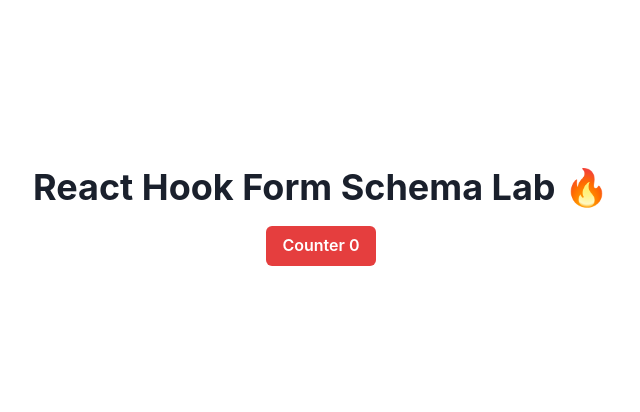
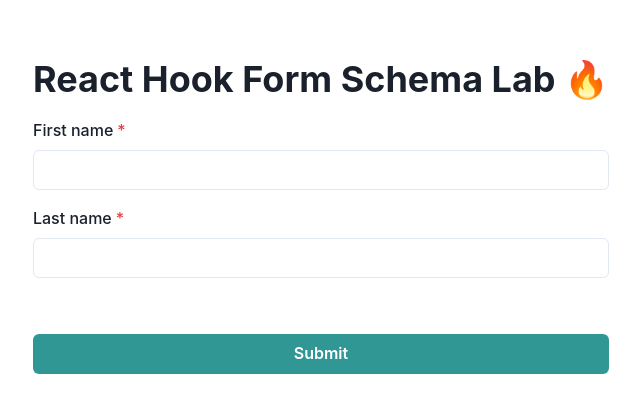
Before and after one commit to MomenSherif/react-hook-form-schema-lab, a React (Vite) app: page / in a window 1280 px wide. Shown: the part 184-596 px from the top of the page, without its empty margins (319-959 px from the left). Built offline with nearby package versions, Linux system fonts and the light colour scheme.

Commit message:
feat: add react-hook-form

```diff
--- a/package.json
+++ b/package.json
@@ -20,7 +20,8 @@
     "@emotion/styled": "^11",
     "framer-motion": "^6",
     "react": "^18.2.0",
-    "react-dom": "^18.2.0"
+    "react-dom": "^18.2.0",
+    "react-hook-form": "^7.35.0"
   },
   "devDependencies": {
     "@commitlint/cli": "^16.1.0",
--- a/src/App.tsx
+++ b/src/App.tsx
@@ -1,15 +1,19 @@
-import { useState } from 'react';
 import { Button, Center, Heading, VStack } from '@chakra-ui/react';
 
+import Form from './components/Form';
+import TextField from './components/TextField';
+
 function App() {
-  const [count, setCount] = useState(0);
+  const handleSubmit = (data: any) => console.log(data);
 
   return (
     <Center minHeight="100vh">
-      <VStack spacing="4">
+      <VStack as={Form} spacing="4" onSubmit={handleSubmit}>
         <Heading>React Hook Form Schema Lab 🔥</Heading>
-        <Button onClick={() => setCount(c => c + 1)} colorScheme="red">
-          Counter {count}
+        <TextField name="firstName" label="First name" />
+        <TextField name="lastName" label="Last name" />
+        <Button type="submit" w="full" mt="10!" colorScheme="teal">
+          Submit
         </Button>
       </VStack>
     </Center>
--- /dev/null
+++ b/src/components/Form.tsx
@@ -0,0 +1,21 @@
+import { forwardRef } from 'react';
+import { FormProvider, useForm } from 'react-hook-form';
+
+export type FormProps = {
+  onSubmit: (data: unknown) => void;
+  children: React.ReactNode;
+} & React.ComponentProps<'form'>;
+
+export default forwardRef<HTMLFormElement, FormProps>(
+  ({ onSubmit, ...props }, ref) => {
+    const methods = useForm({
+      mode: 'onTouched',
+    });
+
+    return (
+      <FormProvider {...methods}>
+        <form ref={ref} onSubmit={methods.handleSubmit(onSubmit)} {...props} />
+      </FormProvider>
+    );
+  },
+);
--- /dev/null
+++ b/src/components/TextField.tsx
@@ -0,0 +1,36 @@
+import { FormControl, FormLabel, Input } from '@chakra-ui/react';
+import { useController } from 'react-hook-form';
+
+export type TextFieldProps = {
+  label: string;
+  name: string;
+};
+
+export default function TextField({ name, label }: TextFieldProps) {
+  const {
+    field: { onBlur, onChange, ref, value },
+    fieldState: { error },
+  } = useController({
+    name,
+    rules: {
+      required: true,
+    },
+    defaultValue: '',
+  });
+
+  return (
+    <FormControl isRequired isInvalid={!!error}>
+      <FormLabel htmlFor={name} _invalid={{ color: 'red' }}>
+        {label}
+      </FormLabel>
+      <Input
+        ref={ref}
+        id={name}
+        required={false} // Remove required props inserted by <FormControl />
+        onChange={onChange}
+        onBlur={onBlur}
+        value={value}
+      />
+    </FormControl>
+  );
+}
```
Also changed, not shown: .eslintrc.json, 1 other file (tests, documents, lock files or other folders).
